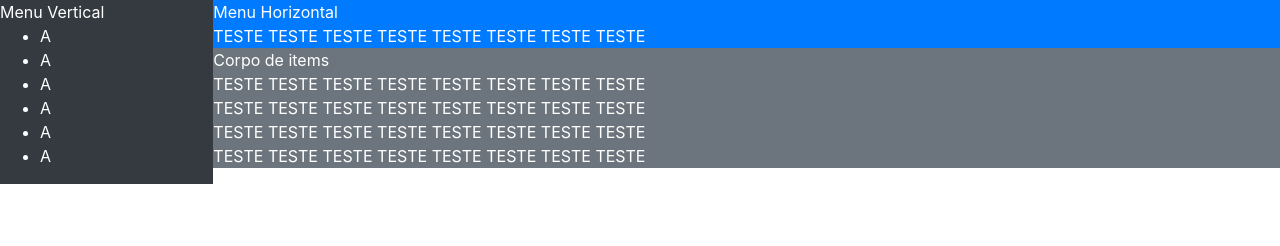
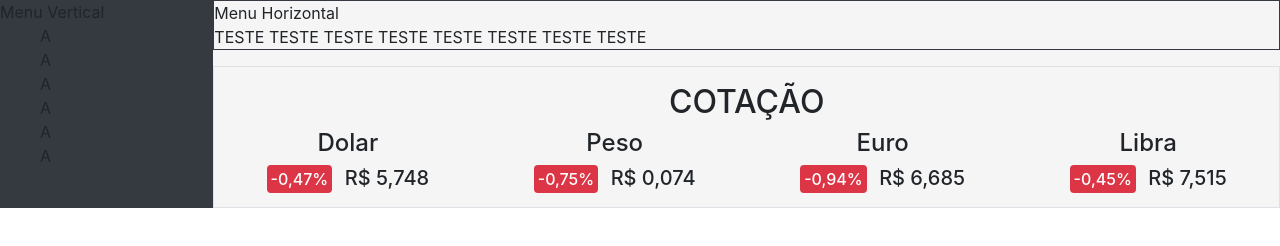
Before and after one commit to Lucasrs-ti/dashboard_de_moedas, a plain HTML site: page index.html in a window 1280 px wide. Drawn offline with Linux system fonts and the light colour scheme.

Commit message:
Criado seção da cotação das moedas

```diff
--- a/index.html
+++ b/index.html
@@ -34,7 +34,7 @@
             </nav>
           </div>
           <main class="col">
-            <div class="bg-primary col">
+            <div class="bk col border border-dark">
               Menu Horizontal
               <div>
                 <span>TESTE</span>
@@ -47,47 +47,47 @@
                 <span>TESTE</span>
               </div>
             </div>
-            <div class="bg-secondary">
-              Corpo de items
-              <div>
-                <span>TESTE</span>
-                <span>TESTE</span>
-                <span>TESTE</span>
-                <span>TESTE</span>
-                <span>TESTE</span>
-                <span>TESTE</span>
-                <span>TESTE</span>
-                <span>TESTE</span>
+            <div class="bk pt-3">
+              <div class="">
+                <div class="border container">
+                    <h2 class="row justify-content-center mt-3">COTAÇÃO</h2>
+                    <div>
+                      <ul class="nav row justify-content-around mt-2 mb-3">
+                        <li class="nav-item">
+                          <h4 class="row justify-content-center">Dolar</h4>
+                            <span class="bg-danger mr-2 rounded p-1 text-white h6">-0,47%</span>
+                            <span class="h5">R$ 5,748</span>
+                        </li>
+                        <li class="nav-item">
+                          <h4 class="row justify-content-center">Peso</h4>
+                          <span class="bg-danger mr-2 rounded p-1 text-white h6">-0,75%</span>
+                          <span class="h5">R$ 0,074</span>
+                        </li>
+                        <li>
+                          <h4 class="row justify-content-center">Euro</h4>
+                          <span class="bg-danger mr-2 rounded p-1 text-white h6">-0,94%</span>
+                          <span class="h5">R$ 6,685</span>
+                        </li>
+                        <li>
+                          <h4 class="row justify-content-center">Libra</h4>
+                          <span class="bg-danger mr-2 rounded p-1 text-white h6">-0,45%</span>
+                          <span class="h5">R$ 7,515</span>
+                        </li>
+                      </ul>
+                    </div>
+                </div>
+              </div>
+            <div>
+
               </div>
               <div>
-                <span>TESTE</span>
-                <span>TESTE</span>
-                <span>TESTE</span>
-                <span>TESTE</span>
-                <span>TESTE</span>
-                <span>TESTE</span>
-                <span>TESTE</span>
-                <span>TESTE</span>
+
               </div>
               <div>
-                <span>TESTE</span>
-                <span>TESTE</span>
-                <span>TESTE</span>
-                <span>TESTE</span>
-                <span>TESTE</span>
-                <span>TESTE</span>
-                <span>TESTE</span>
-                <span>TESTE</span>
+
               </div>
               <div>
-                <span>TESTE</span>
-                <span>TESTE</span>
-                <span>TESTE</span>
-                <span>TESTE</span>
-                <span>TESTE</span>
-                <span>TESTE</span>
-                <span>TESTE</span>
-                <span>TESTE</span>
+
               </div>
             </div>
           </main>
--- a/src/style.css
+++ b/src/style.css
@@ -2,7 +2,14 @@ body{
     font-size:10px;
 }
 
+ul{
+    list-style: none;
+}
+
 .conteudo{
     display: flex;
-    color: white;
 }
+
+.bk{
+    background-color: #f5f5f5;
+}
```
